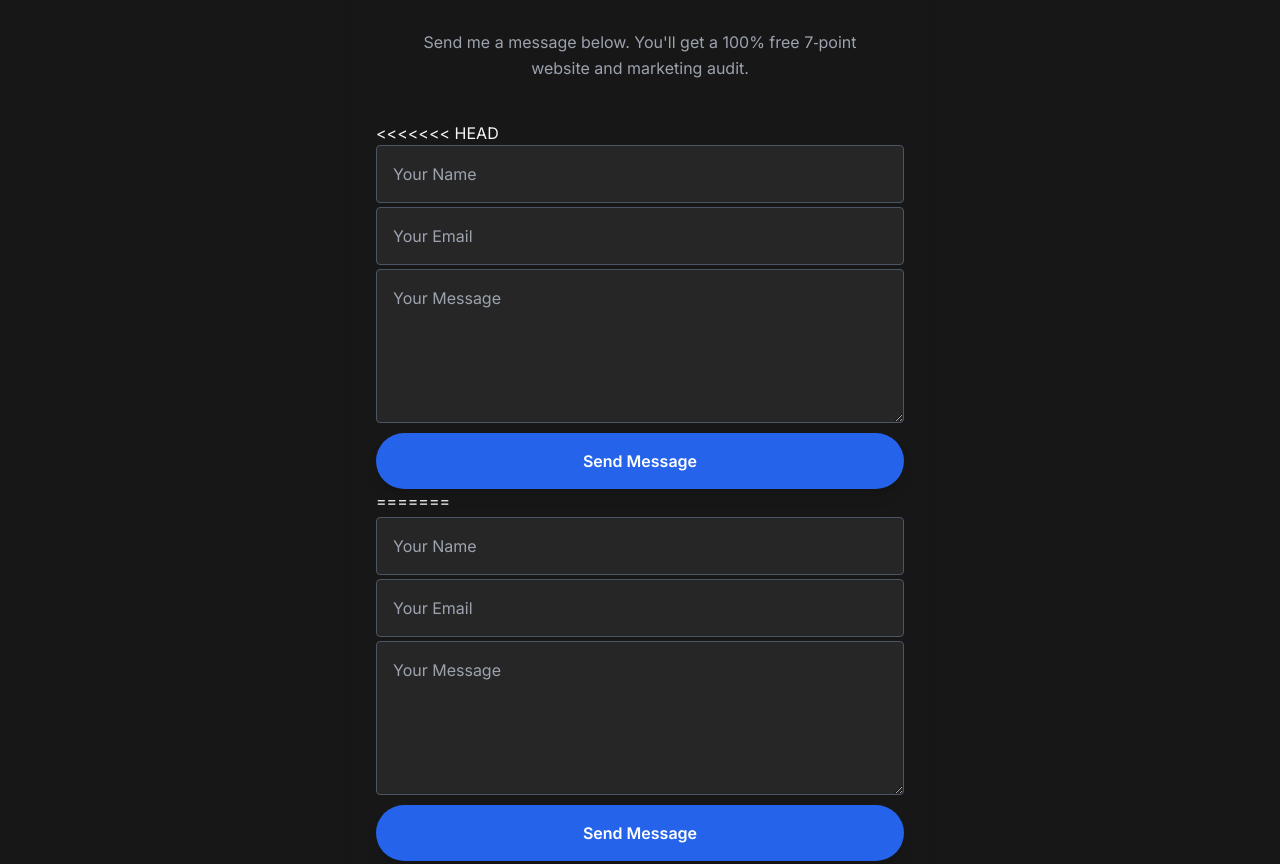
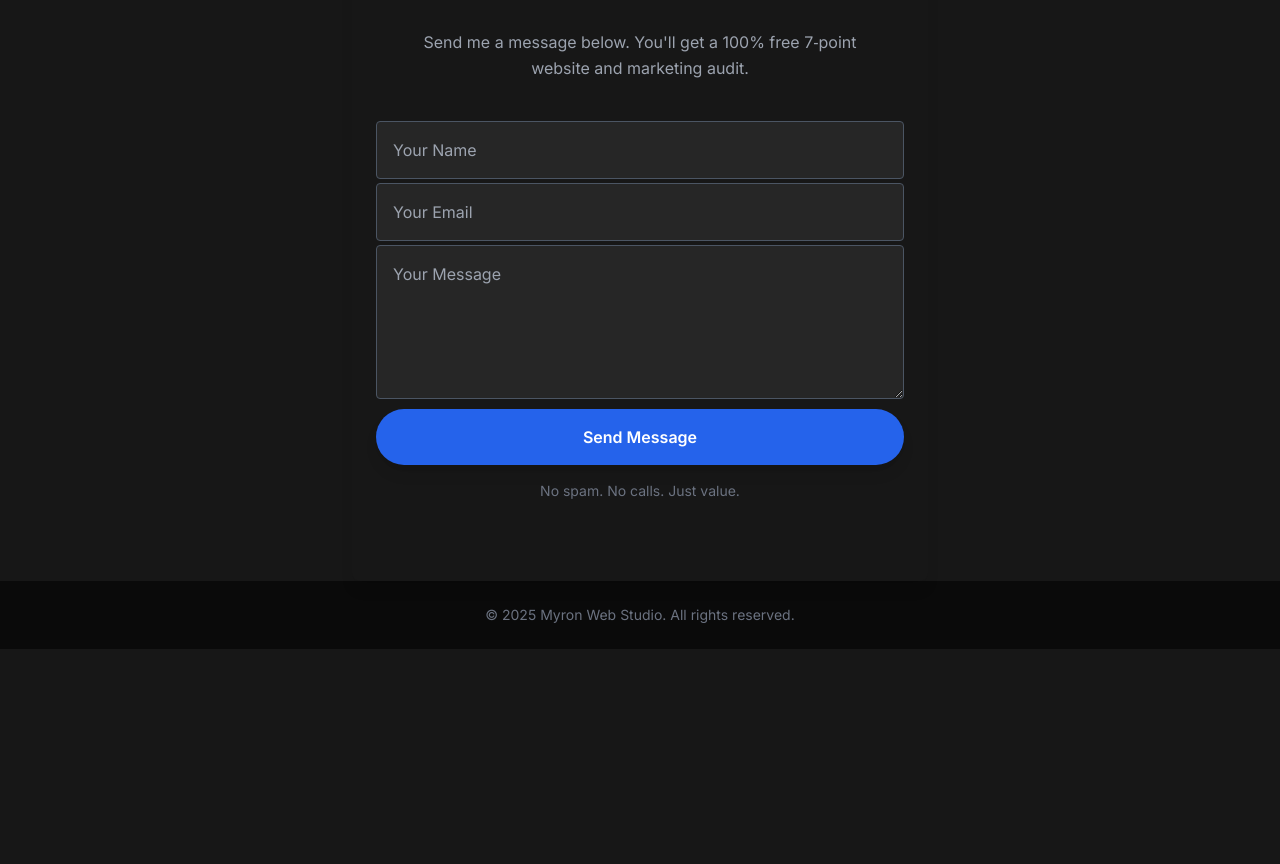
Before and after one commit to myronmalyk/Myron-sWebStudio, a plain HTML site: page index.html in a window 1280 px wide. Shown: the part 2014-2878 px from the top of the page. After the commit the page ends 2663 px from the top, so only its background shows below. Drawn offline with nearby package versions, Linux system fonts and the light colour scheme; no server answers.

Commit message:
Update index.html
bug fix

```diff
--- a/index.html
+++ b/index.html
@@ -195,21 +195,6 @@
     <p class="text-center text-gray-400 mb-10 max-w-md mx-auto leading-relaxed">
         Send me a message below. You'll get a 100% free 7‑point website and marketing audit.
     </p>
-<<<<<<< HEAD
-    <form action="https://formspree.io/f/mayzpvpe" method="POST" class="space-y-1">
-        <div>
-            <input type="text" name="name" placeholder="Your Name" required class="w-full bg-neutral-800 text-white border border-gray-600 p-4 rounded focus:outline-none focus:ring-2 focus:ring-blue-500 transition" />
-        </div>
-        <div>
-            <input type="email" name="email" placeholder="Your Email" required class="w-full bg-neutral-800 text-white border border-gray-600 p-4 rounded focus:outline-none focus:ring-2 focus:ring-blue-500 transition" />
-        </div>
-        <div>
-            <textarea name="message" rows="5" placeholder="Your Message" required class="w-full bg-neutral-800 text-white border border-gray-600 p-4 rounded focus:outline-none focus:ring-2 focus:ring-blue-500 transition"></textarea>
-        </div>
-        <button type="submit" class="w-full bg-blue-600 text-white py-4 rounded-full font-semibold hover:bg-blue-700 transition shadow-lg">
-            Send Message
-        </button>
-=======
     <form action="https://formspree.io/f/mnnvwoyy" method="POST" class="space-y-1" >
       <div>
         <input
@@ -254,7 +239,6 @@
       >
         Send Message
       </button>
->>>>>>> e6e3d6f6d4de3e142a72b707359fe3f5c4ffaf6b
     </form>
     <p class="text-sm text-center text-gray-500 mt-4">No spam. No calls. Just value.</p>
   </section>
```
